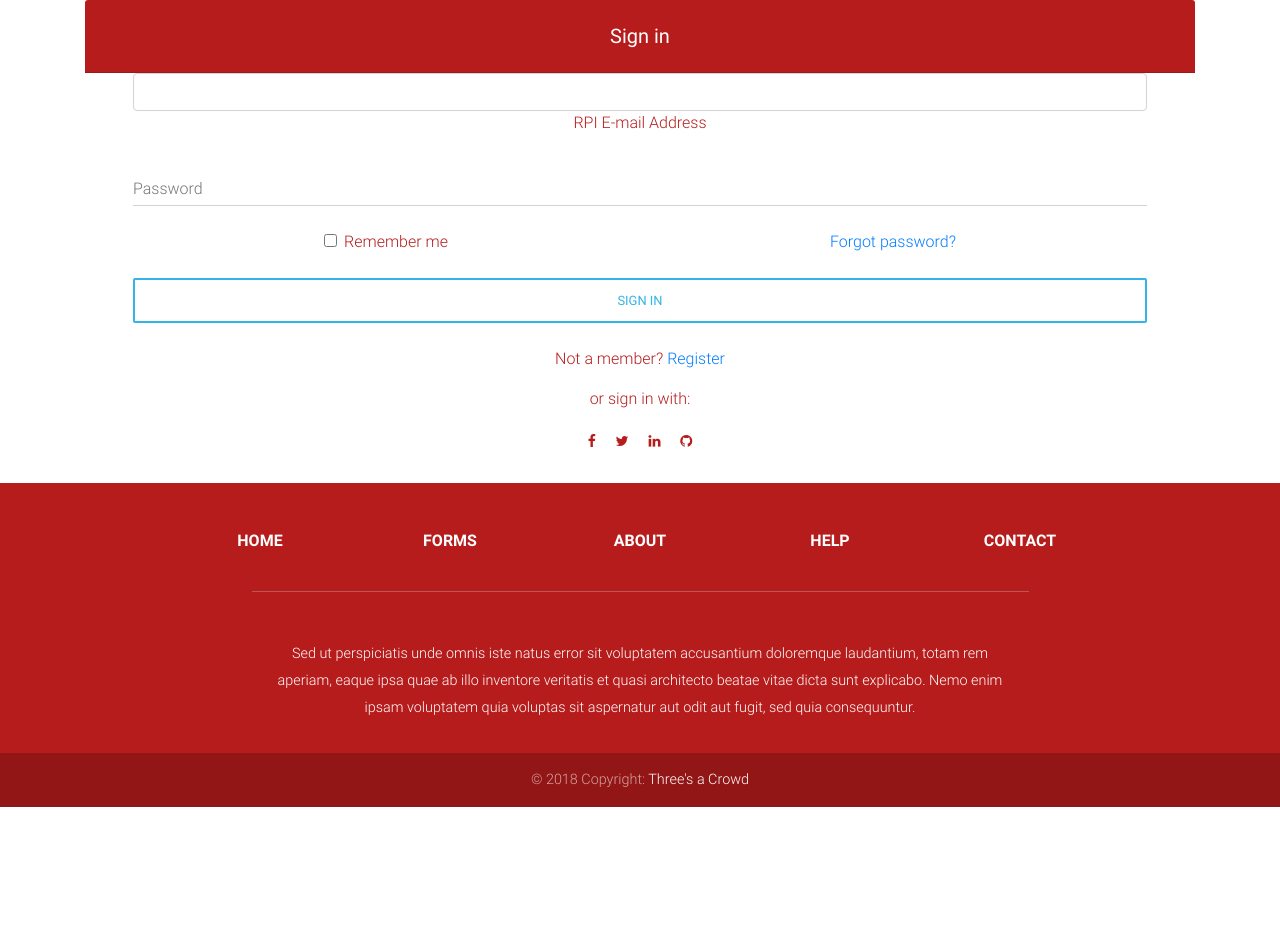
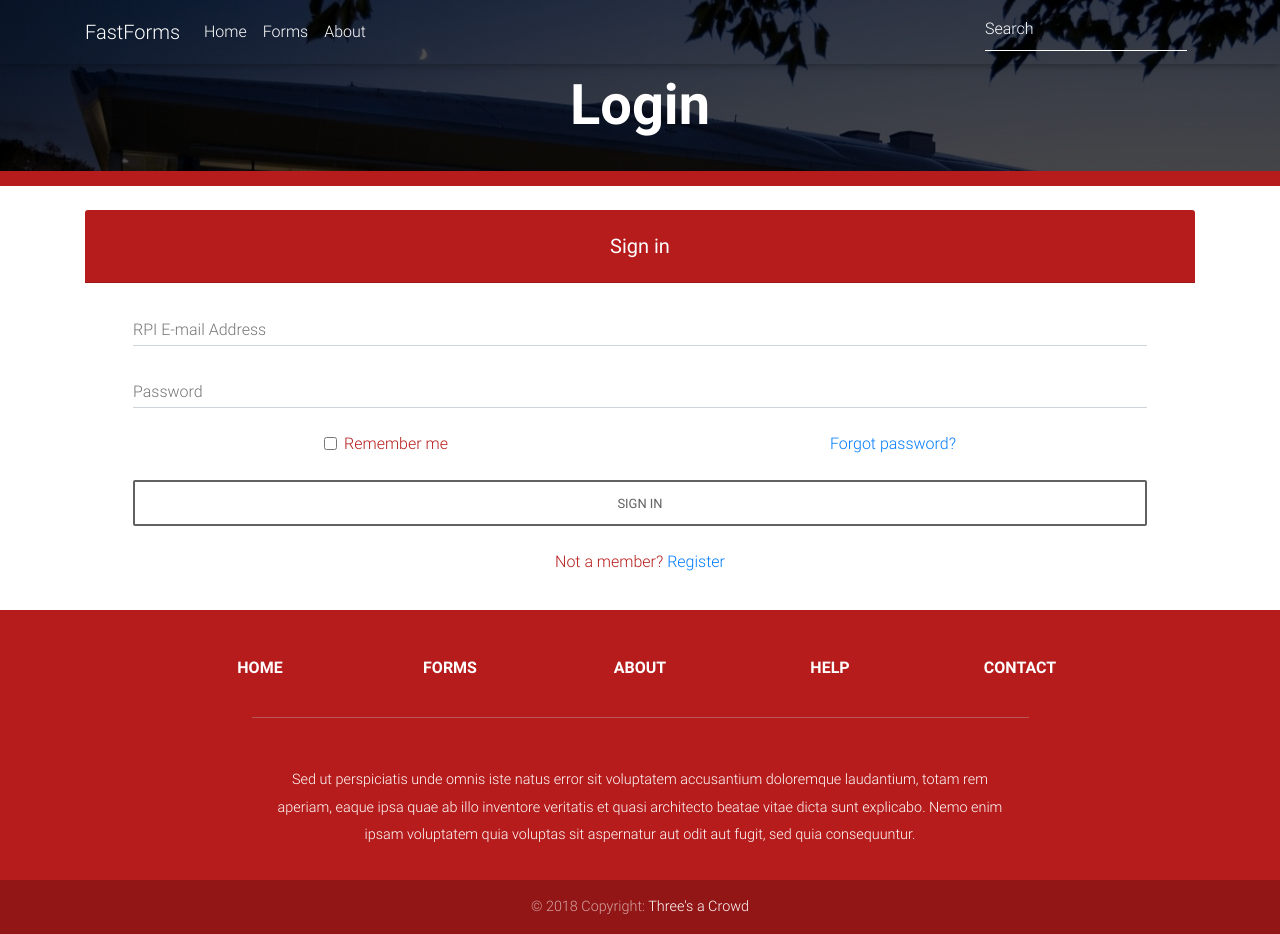
Before and after one commit to ortiza5/Threes-a-Crowd-SD-D-Project, a Flask app: page /login in a window 1280 px wide. Before the commit the page ends 807 px from the top, so only its background shows below. Run offline with Flask 2, Linux system fonts and the light colour scheme; parts of the project's set-up code (start-up, migrations or seed data) failed here and were passed over; some libraries are stand-ins or nearby versions.

Commit message:
Changed the style of some components

```diff
--- a/templates/login.html
+++ b/templates/login.html
@@ -2,8 +2,21 @@
 {% extends 'layout.html' %}
 
 {% block body %}
+<header>
+  {% include 'includes/_navbar.html'%}
+  <div class="streak streak-md streak-photo" style="background-image:url({{url_for('static', filename='img/navbar_background.jpg')}})">
+    <div class="flex-center white-text rgba-black-strong">
+      <ul class="my-4 list-unstyled">
+        <h2 class="display-4 font-weight-bold white-text pt-5 mb-2" style="font-size:7vh;">Login</h2>
+        </ul>
+      </div>
+    </div>
+    <div style="background-color: #b71c1c;min-height: 15px;"></div>
+</header>
+
+
 <!-- Material form login -->
-<div class="container">
+<div class="container mt-4">
 
   <h5 class="card-header info-color white-text text-center py-4 red darken-4">
     <strong>Sign in</strong>
@@ -16,7 +29,7 @@
     <form class="text-center" style="color: #B71C1C" action="" method="POST">
 
       <!-- Email -->
-      <div class="form-group">
+      <div class="md-form">
         <input type="email" id="materialLoginFormEmail" class="form-control" name="username" value={{request.form.username}}>
         <label for="materialLoginFormEmail">RPI E-mail Address</label>
       </div>
@@ -42,7 +55,7 @@
       </div>
 
       <!-- Sign in button -->
-      <button class="btn btn-outline-info btn-rounded btn-block my-4 waves-effect z-depth-0" type="submit">Sign in</button>
+      <button class="btn btn-outline-info btn-rounded btn-block my-4 waves-effect z-depth-0 btn-outline-grey" type="submit">Sign in</button>
 
       <!-- Register -->
       <p>Not a member?
@@ -50,7 +63,7 @@
       </p>
 
       <!-- Social login -->
-      <p>or sign in with:</p>
+      <!-- <p>or sign in with:</p>
       <a type="button" class="btn-floating btn-fb btn-sm">
         <i class="fa fa-facebook"></i>
       </a>
@@ -62,7 +75,7 @@
       </a>
       <a type="button" class="btn-floating btn-git btn-sm">
         <i class="fa fa-github"></i>
-      </a>
+      </a> -->
 
     </form>
     <!-- Form -->
```
